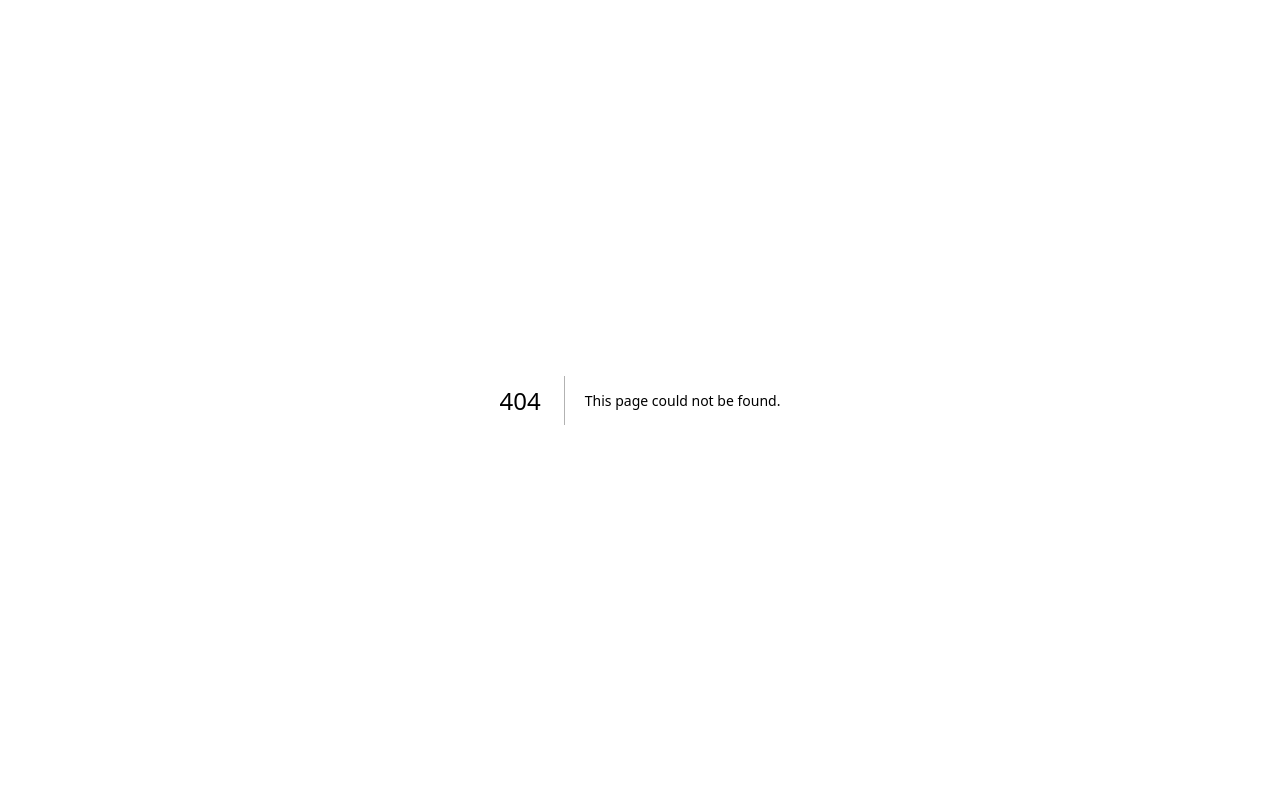
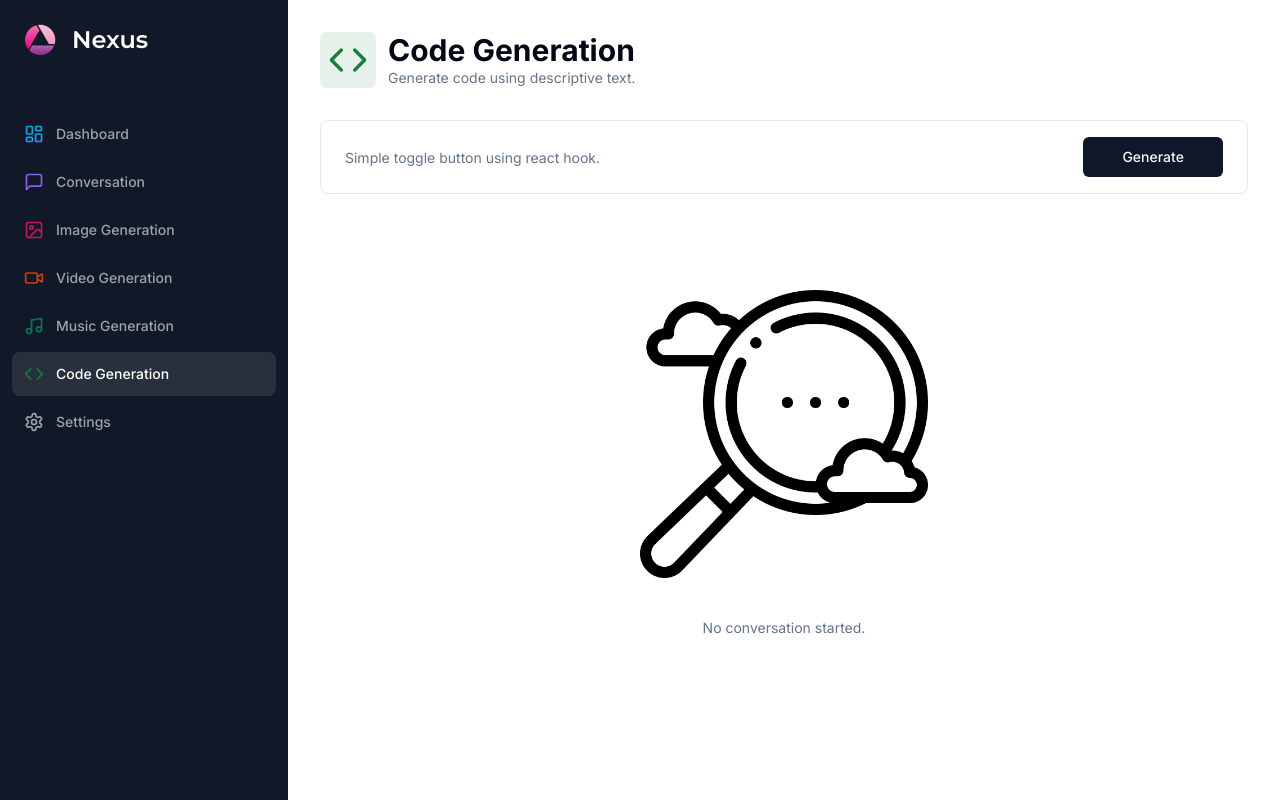
Before and after one commit to DarshilDhandhiya/ai-nexus, a Next.js app: page /code in a window 1280 px wide. Before the commit this address had no page. Built offline with nearby package versions, Linux system fonts and the light colour scheme.

Commit message:
Code Generation Model Completed

```diff
--- /dev/null
+++ b/app/(dashboard)/(routes)/code/constants.ts
@@ -0,0 +1,5 @@
+import * as z from "zod";
+
+export const formSchema = z.object({
+    prompt: z.string().min(1, { message: "Prompt is required", }),
+});
--- /dev/null
+++ b/app/(dashboard)/(routes)/code/page.tsx
@@ -0,0 +1,147 @@
+"use client";
+
+import * as z from "zod";
+import axios from "axios";
+import { useState } from "react";
+import { Code } from "lucide-react";
+import { useForm } from "react-hook-form";
+import ReactMarkdown from "react-markdown";
+import { useRouter } from "next/navigation";
+import { zodResolver } from "@hookform/resolvers/zod";
+import { ChatCompletionRequestMessage } from "openai";
+
+import { Empty } from "@/components/empty";
+import { Loader } from "@/components/loader";
+import { Input } from "@/components/ui/input";
+import { Button } from "@/components/ui/button";
+import { Heading } from "@/components/ui/heading";
+import { UserAvatar } from "@/components/user-avatar";
+import { BotAvatar } from "@/components/boat-avatar";
+import { Form, FormControl, FormField, FormItem } from "@/components/ui/form";
+
+import { cn } from "@/lib/utils";
+import { formSchema } from "./constants";
+import { Chat } from "openai/resources/index.mjs";
+
+const CodePage = () => {
+    const router = useRouter();
+    const [Messages, setMessages] = useState<ChatCompletionRequestMessage[]>([]);
+
+    const form = useForm<z.infer<typeof formSchema>>({
+        resolver: zodResolver(formSchema),
+        defaultValues: {
+            prompt: ""
+        }
+    });
+
+    const isLoading = form.formState.isSubmitting;
+
+    const onSubmit = async (values: z.infer<typeof formSchema>) => {
+        try {
+            const userMessage: ChatCompletionRequestMessage = {
+                role: "user",
+                content: values.prompt,
+            };
+            const newMessages = [...Messages, userMessage];
+
+            const response = await axios.post("/api/code", {
+                messages: newMessages,
+            });
+
+            setMessages((current) => [...current, userMessage, response.data]);
+
+            form.reset();
+
+        } catch (error: any) {
+            // TODO: Open Pro Model
+            console.log(error);
+        } finally {
+            router.refresh();
+        }
+    };
+
+    return (
+        <div>
+            <Heading
+                title="Code Generation"
+                description="Generate code using descriptive text."
+                icon={Code}
+                iconColor="text-green-700"
+                bgColor="bg-green-700/10"
+            />
+            <div className="px-4 lg:px-8">
+                <div>
+                    <Form {...form}>
+                        <form
+                            onSubmit={form.handleSubmit(onSubmit)}
+                            className="rounded-lg border w-full p-4 px-3 md:px-6 focus-within:shadow-sm grid grid-cols-12 gap-2"
+                        >
+                            <FormField
+                                name="prompt"
+                                render={({ field }) => (
+                                    <FormItem className="col-span-12 lg:col-span-10">
+                                        <FormControl className="m-0 p-0">
+                                            <Input
+                                                className="border-0 outline-none focus-visible:ring-0 focus-visible:ring-transparent"
+                                                disabled={isLoading}
+                                                placeholder="Simple toggle button using react hook."
+                                                {...field}
+                                            />
+                                        </FormControl>
+                                    </FormItem>
+                                )}
+                            />
+                            <Button
+                                className="col-span-12 lg:col-span-2 w-full"
+                                disabled={isLoading}
+                            >
+                                Generate
+                            </Button>
+                        </form>
+                    </Form>
+                </div>
+                <div className="space-y-4 mt-4">
+                    {isLoading && (
+                        <div className="p-8 rounded-lg w-full flex items-center justify-center bg-muted">
+                            <Loader />
+                        </div>
+                    )}
+                    {Messages.length === 0 && !isLoading && (
+                        <Empty label="No conversation started." />
+                    )}
+                    <div className="flex flex-col-reverse gap-y-4">
+                        {Messages.map((message) => (
+                            <div
+                                key={message.content}
+                                className={cn(
+                                    "p-8 w-full flex items-start gap-x-8 rounded-lg",
+                                    message.role === "user" ? "bg-white border border-black/10" : "bg-muted"
+                                )}
+                            >
+                                {message.role === "user" ? <UserAvatar /> : <BotAvatar />}
+
+                                <ReactMarkdown
+                                    components={{
+                                        pre: ({ node, ...props }) => (
+                                            <div className="overflow-auto w-full my-2 bg-black/10 p-2 rounded-lg">
+                                                <pre {...props} />
+                                            </div>
+                                        ),
+                                        code: ({ node, ...props }) => (
+                                            <code className="bg-black/10 rounded p-1" {...props} />
+                                        )
+                                    }}
+                                    className="text-sm overflow-hidden leading-7"
+                                >
+                                    {message.content || ""}
+                                </ReactMarkdown>
+                            </div>
+                        ))}
+                    </div>
+                </div>
+            </div>
+        </div>
+    );
+}
+
+export default CodePage;
--- a/app/(dashboard)/(routes)/dashboard/page.tsx
+++ b/app/(dashboard)/(routes)/dashboard/page.tsx
@@ -16,28 +16,28 @@
     {
         label: "Image Generation",
         icon: ImageIcon,
-        href: "/Image",
+        href: "/image",
         color: "text-pink-700",
         bgColor: "bg-pink-700/10"
     },
     {
         label: "Video Generation",
         icon: VideoIcon,
-        href: "/Video",
+        href: "/video",
         color: "text-orange-700",
         bgColor: "bg-orange-700/10"
     },
     {
         label: "Music Generation",
         icon: Music,
-        href: "/Music",
+        href: "/music",
         color: "text-emerald-700",
         bgColor: "bg-emerald-700/10"
     },
     {
         label: "Code Generation",
         icon: Code,
-        href: "/Code",
+        href: "/code",
         color: "text-green-700",
         bgColor: "bg-green-700/10"
     }
--- /dev/null
+++ b/app/api/code/route.ts
@@ -0,0 +1,60 @@
+import { auth } from "@clerk/nextjs";
+import { NextResponse } from "next/server";
+import { Configuration, OpenAIApi, ChatCompletionRequestMessage } from "openai";
+
+// import { checkSubscription } from "@/lib/subscription";
+// import { incrementApiLimit, checkApiLimit } from "@/lib/api-limit";
+
+const configuration = new Configuration({
+  apiKey: process.env.OPENAI_API_KEY,
+});
+
+const openai = new OpenAIApi(configuration);
+
+const instructionMessage: ChatCompletionRequestMessage = {
+  role: "system",
+  content: "You are a code generator. You must answer only in markdown code snippets. Use code comments for explanations."
+}
+
+export async function POST(
+  req: Request
+) {
+  try {
+    const { userId } = auth();
+    const body = await req.json();
+    const { messages  } = body;
+
+    if (!userId) {
+      return new NextResponse("Unauthorized", { status: 401 });
+    }
+
+    if (!configuration.apiKey) {
+      return new NextResponse("OpenAI API Key not configured.", { status: 500 });
+    }
+
+    if (!messages) {
+      return new NextResponse("Messages are required", { status: 400 });
+    }
+
+    // const freeTrial = await checkApiLimit();
+    // const isPro = await checkSubscription();
+
+    // if (!freeTrial && !isPro) {
+    //   return new NextResponse("Free trial has expired. Please upgrade to pro.", { status: 403 });
+    // }
+
+    const response = await openai.createChatCompletion({
+      model: "gpt-3.5-turbo",
+      messages: [instructionMessage, ...messages]
+    });
+
+    // if (!isPro) {
+    //   await incrementApiLimit();
+    // }
+
+    return NextResponse.json(response.data.choices[0].message);
+  } catch (error) {
+    console.log('[CODE_ERROR]', error);
+    return new NextResponse("Internal Error", { status: 500 });
+  }
+};
--- a/components/sidebar.tsx
+++ b/components/sidebar.tsx
@@ -25,31 +25,31 @@
     {
         label: "Image Generation",
         icon: ImageIcon,
-        href: "/Image",
+        href: "/image",
         color: "text-pink-700"
     },
     {
         label: "Video Generation",
         icon: VideoIcon,
-        href: "/Video",
+        href: "/video",
         color: "text-orange-700"
     },
     {
         label: "Music Generation",
         icon: Music,
-        href: "/Music",
+        href: "/music",
         color: "text-emerald-700"
     },
     {
         label: "Code Generation",
         icon: Code,
-        href: "/Code",
+        href: "/code",
         color: "text-green-700"
     },
     {
         label: "Settings",
         icon: Settings,
-        href: "/Settings"
+        href: "/settings"
     }
 ];
 
--- a/package.json
+++ b/package.json
@@ -25,6 +25,7 @@
     "react": "^18",
     "react-dom": "^18",
     "react-hook-form": "^7.52.1",
+    "react-markdown": "^9.0.1",
     "tailwind-merge": "^2.4.0",
     "tailwindcss-animate": "^1.0.7",
     "zod": "^3.23.8"
```
Also changed, not shown: 1 other file (tests, documents, lock files or other folders).
